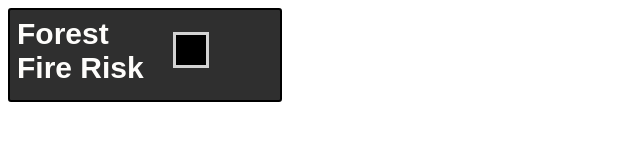
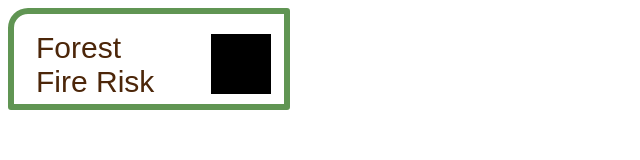
Before and after one commit to mmilano6/Forest_Fire_Widget, a plain HTML site: page index.html in a window 1280 px wide. Shown: the whole page, without its empty margins (0-640 px from the left). Drawn offline with nearby package versions, Linux system fonts and the light colour scheme; no server answers.

Commit message:
last min cleaning up

```diff
--- a/index.html
+++ b/index.html
@@ -15,19 +15,20 @@ and open the template in the editor.
         #container {
           width: 270px;
           height: 90px;
-          border: 2px solid #000;
-          background-color:  #2f2f2f;
+          border: 6px solid #609553;
+          background-color: #FFFFFF;
           overflow: hidden;
-          border-radius: 3px;
-          color: #fefdfb;
+          border-radius: 20px 3px 3px 3px;
+          color: #96B0A6;
         }
 
         #lastPrice{
             font-size: 30px;
             font-family: sans-serif;
-            font-weight: bold;
-            padding-left: 5px;
-            padding-top: 5px;
+            color: #4C2609;
+            font-weight: 400;
+            padding-left: 20px;
+            padding-top: 15px;
         }
 
         #timeDate{
@@ -35,35 +36,17 @@ and open the template in the editor.
           font-size: 9px;
         }
 
+        #fireWarning{
+          padding-left: 35px;
+          padding-top: 13px;
+          }
 
         </style>
-
-        <script type="text/javascript" src="jquery.js"></script>
-
-        <script>
-
-              //url: "www.michaelmilanodesign.com/fire_risk.txt",
-              const Http = new XMLHttpRequest();
-              const url='www.michaelmilanodesign.com/fire_risk.txt';
-              Http.open("GET", url);
-              Http.send();
-
-              Http.onreadystatechange = (e) => {
-              console.log(Http.responseText)
-}
-
-</script>
-
-
 
         <script src="firerisk.js"></script>
 
     </head>
     <body>
-
-
-
-
 
         <div id=container>
           <table width="100%">
@@ -72,8 +55,9 @@ and open the template in the editor.
               <td align="right"> </td>
             </tr>
           <tr>
-              <td padding:"30px"; > <!--p id="myCanvas" style= "color: c80a64;"> test </p-->
-                <canvas id="myCanvas" width="30" height="30" style="border:3px solid #d3d3d3;">
+
+              <td id="fireWarning">
+                <canvas id="myCanvas" width="60" height="60" style="border:#123C2B solid:#d3d3d3;">
                     Your browser does not support the HTML5 canvas tag.</canvas></td>
           </tr>
 
```
